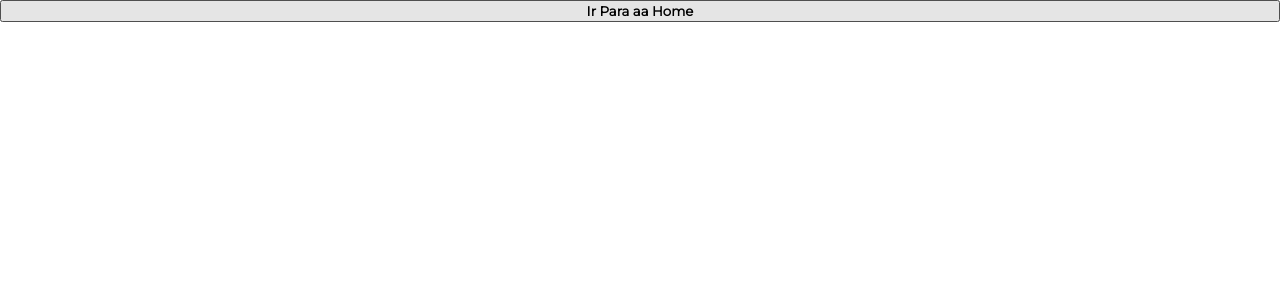
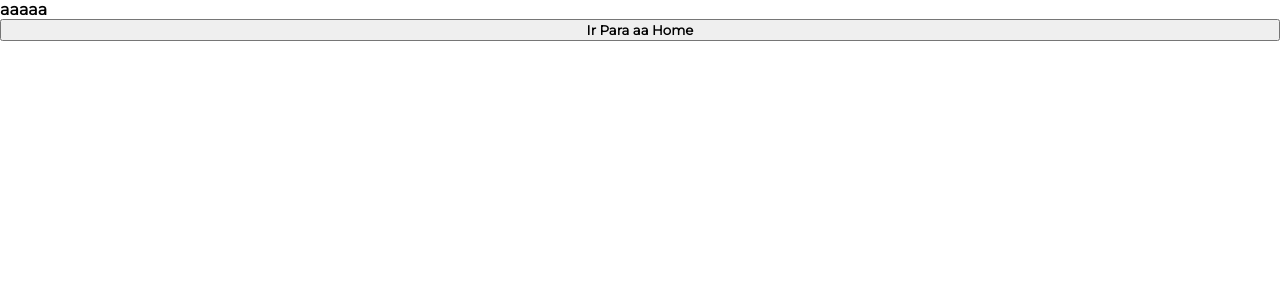
Before and after one commit to gezinnn/StockEaseFront, a React (Create React App) app: page / in a window 1280 px wide. Shown: the top 300 px of the page. Built offline with nearby package versions, Linux system fonts and the light colour scheme.

Commit message:
TesteGIT

```diff
--- a/src/Pages/LandingPage/LandingPage.jsx
+++ b/src/Pages/LandingPage/LandingPage.jsx
@@ -4,6 +4,7 @@ import styles from './LandingPage.module.css';
 export default function LandingPage() {
   return (
     <div className={styles.container}>
+      aaaaa
       <button className={styles.botao} onClick={() => (window.location.href = "/home")}>Ir Para aa Home</button>
     </div>
   );
```
